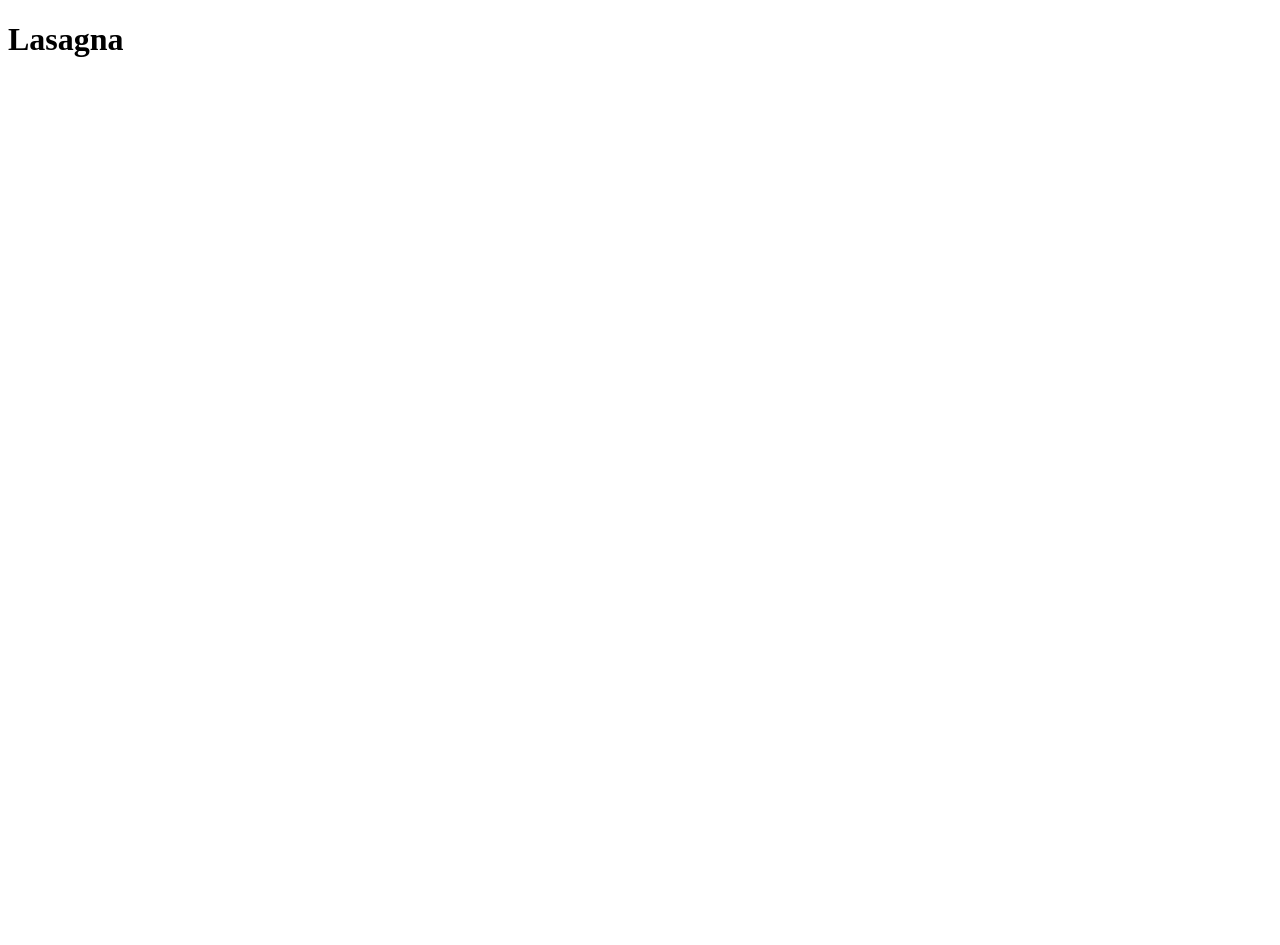
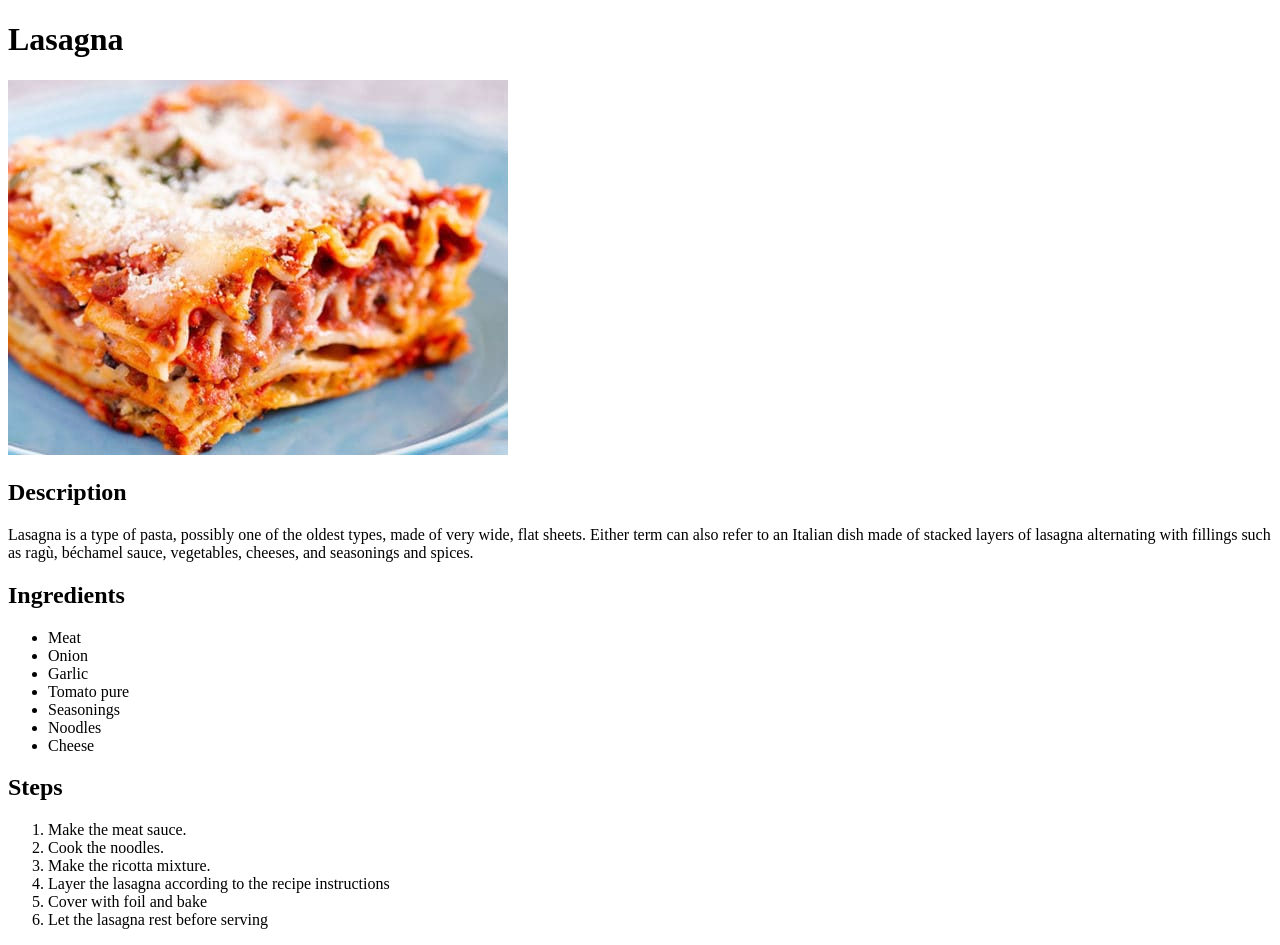
Before and after one commit to sauravmdhr/odin-receipes, a plain HTML site: page receipes/lasagna.html in a window 1280 px wide. Before the commit the page ends 800 px from the top, so only its background shows below. Drawn offline with Linux system fonts and the light colour scheme.

Commit message:
Add ingredients and step
Added images and content for the lasagna

```diff
--- a/receipes/lasagna.html
+++ b/receipes/lasagna.html
@@ -7,5 +7,27 @@
 </head>
 <body>
     <h1>Lasagna</h1>
+    <img src="Best-Lasagna-550-500x375.jpg">
+    <h2>Description</h2>
+    <p>Lasagna is a type of pasta, possibly one of the oldest types, made of very wide, flat sheets. Either term can also refer to an Italian dish made of stacked layers of lasagna alternating with fillings such as ragù, béchamel sauce, vegetables, cheeses, and seasonings and spices. </p>
+    <h2>Ingredients</h2>
+    <ul>
+        <li>Meat</li>
+        <li>Onion</li>
+        <li>Garlic</li>
+        <li>Tomato pure</li>
+        <li>Seasonings</li>
+        <li>Noodles</li>
+        <li>Cheese</li>
+    </ul>
+    <h2>Steps</h2>
+    <ol>
+        <li>Make the meat sauce.</li>
+        <li>Cook the noodles.</li>
+        <li>Make the ricotta mixture.</li>
+        <li>Layer the lasagna according to the recipe instructions</li>
+        <li>Cover with foil and bake</li>
+        <li>Let the lasagna rest before serving</li>
+    </ol>
 </body>
 </html>
```
Also changed, not shown: receipes/Best-Lasagna-550-500x375.jpg (added).
